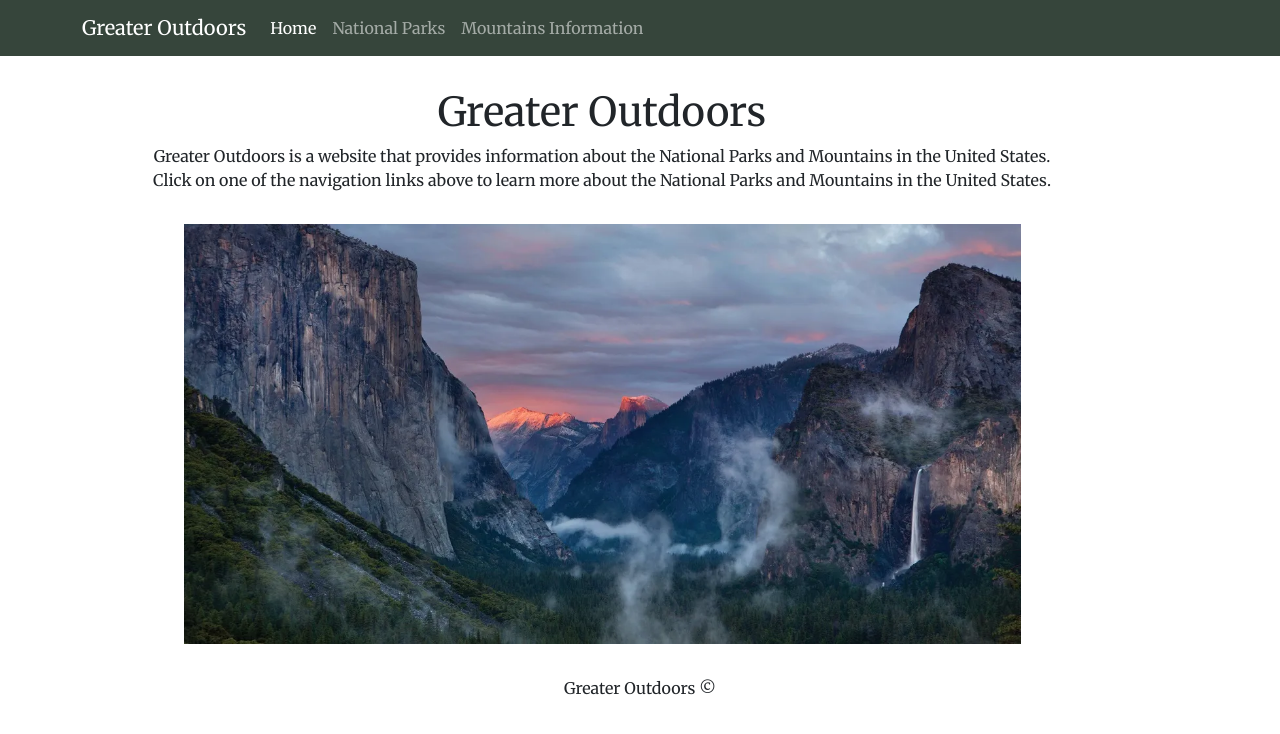
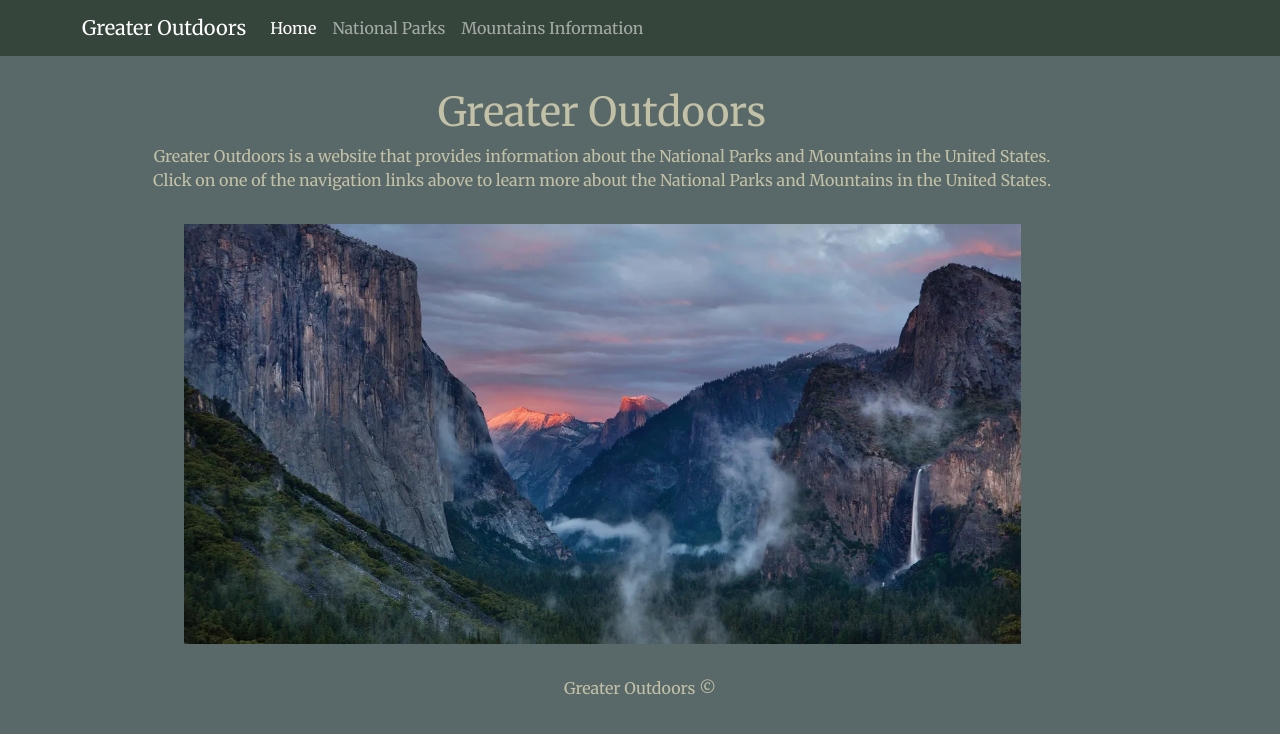
Before and after one commit to av1ad/enjoy-the-outdoors-remake, a React (Create React App) app: page / in a window 1280 px wide. Shown: the top 734 px of the page. Built offline with nearby package versions, Linux system fonts and the light colour scheme.

Commit message:
Added same styling

```diff
--- a/src/App.css
+++ b/src/App.css
@@ -9,6 +9,11 @@
 }
 
 /* Universal Styling */
+body {
+  background-color: var(--dim-grey);
+  color: var(--sage);
+
+}
 * {
   font-family: 'Merriweather', serif;
 }
```
